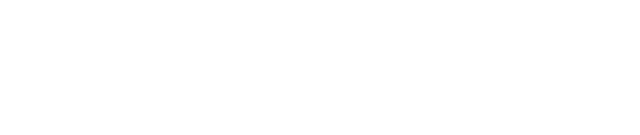
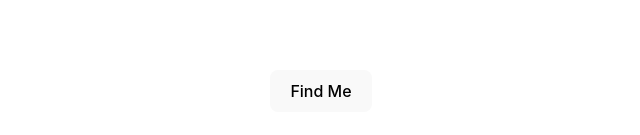
Before and after one commit to marcinicola/react, a React (Vite) app: page / in a window 1280 px wide. Shown: the part 309-444 px from the top of the page, without its empty margins (319-959 px from the left). Built offline with nearby package versions, Linux system fonts and the light colour scheme.

Commit message:
Esercizio 79

```diff
--- a/src/App.jsx
+++ b/src/App.jsx
@@ -1,14 +1,12 @@
-import { useState } from 'react'
-import './App.css'
+import "./App.css";
+import { CurrentPosition } from "./CurrentPosition";
 
 function App() {
-
-
   return (
     <>
-
+      <CurrentPosition />
     </>
-  )
+  );
 }
 
-export default App
+export default App;
--- /dev/null
+++ b/src/CurrentPosition.jsx
@@ -0,0 +1,20 @@
+import { useCurrentLocation } from "./useCurrentLocation";
+
+export const CurrentPosition = () => {
+  const { findMe, latitude, longitude, positionLink } = useCurrentLocation();
+
+  return (
+    <>
+      {latitude ? (
+        <div>
+          <a href={positionLink}>Map</a>
+          <p>
+            Latitude: {latitude} <hr /> Longitude: {longitude}
+          </p>
+        </div>
+      ) : null}
+
+      <button onClick={findMe}>Find Me</button>
+    </>
+  );
+};
--- /dev/null
+++ b/src/useCurrentLocation.jsx
@@ -0,0 +1,20 @@
+import { useState } from "react";
+
+export const useCurrentLocation = () => {
+  const [position, setPosition] = useState({
+    latitude: "",
+    longitude: "",
+    positionLink: "",
+  });
+
+  const findMe = () => {
+    navigator.geolocation.getCurrentPosition((position) => {
+      setPosition({
+        latitude: position.coords.latitude,
+        longitude: position.coords.longitude,
+        positionLink: `https://www.openstreetmap.org/#map=18/${position.coords.latitude}/${position.coords.longitude}`,
+      });
+    });
+  };
+  return { findMe, ...position };
+};
```
